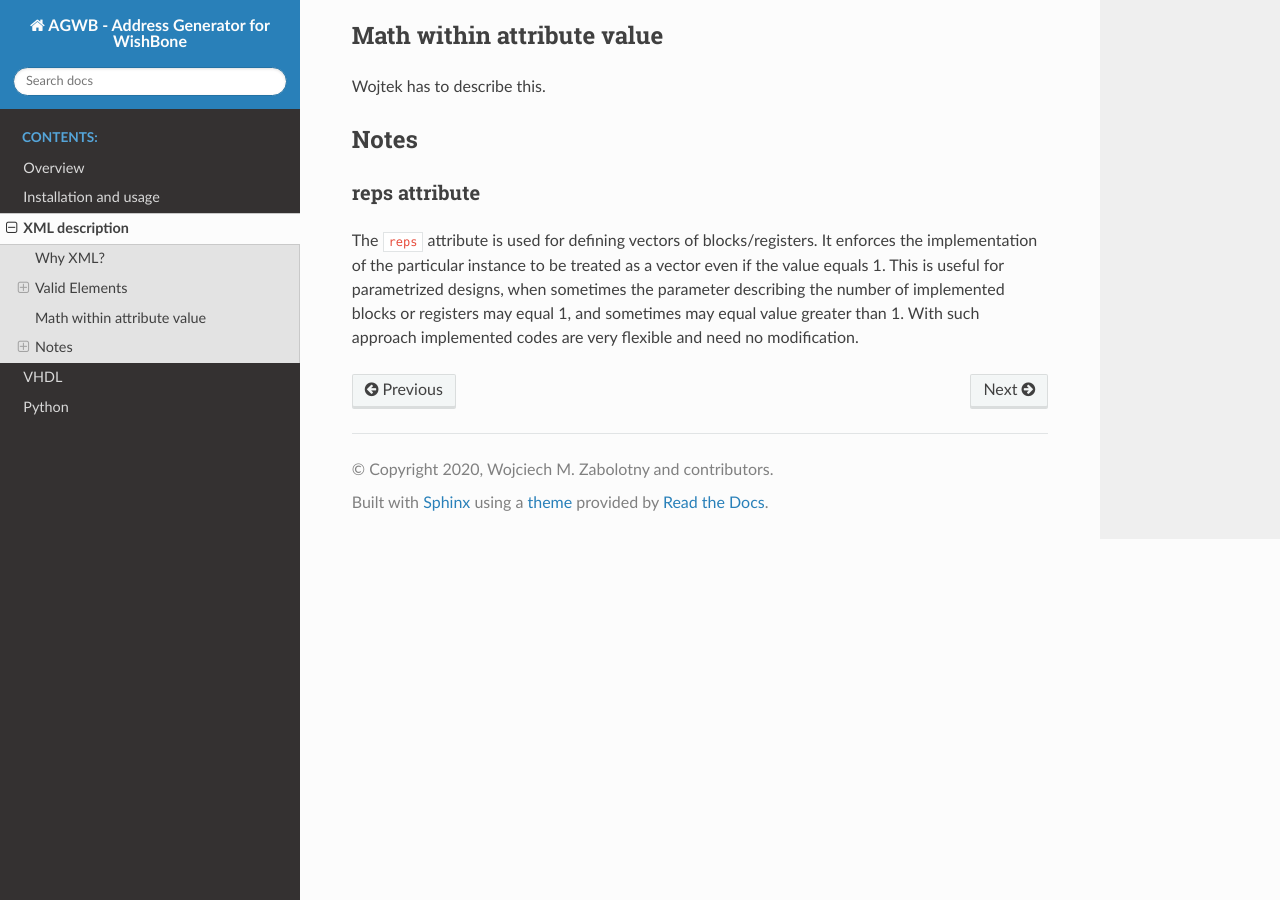
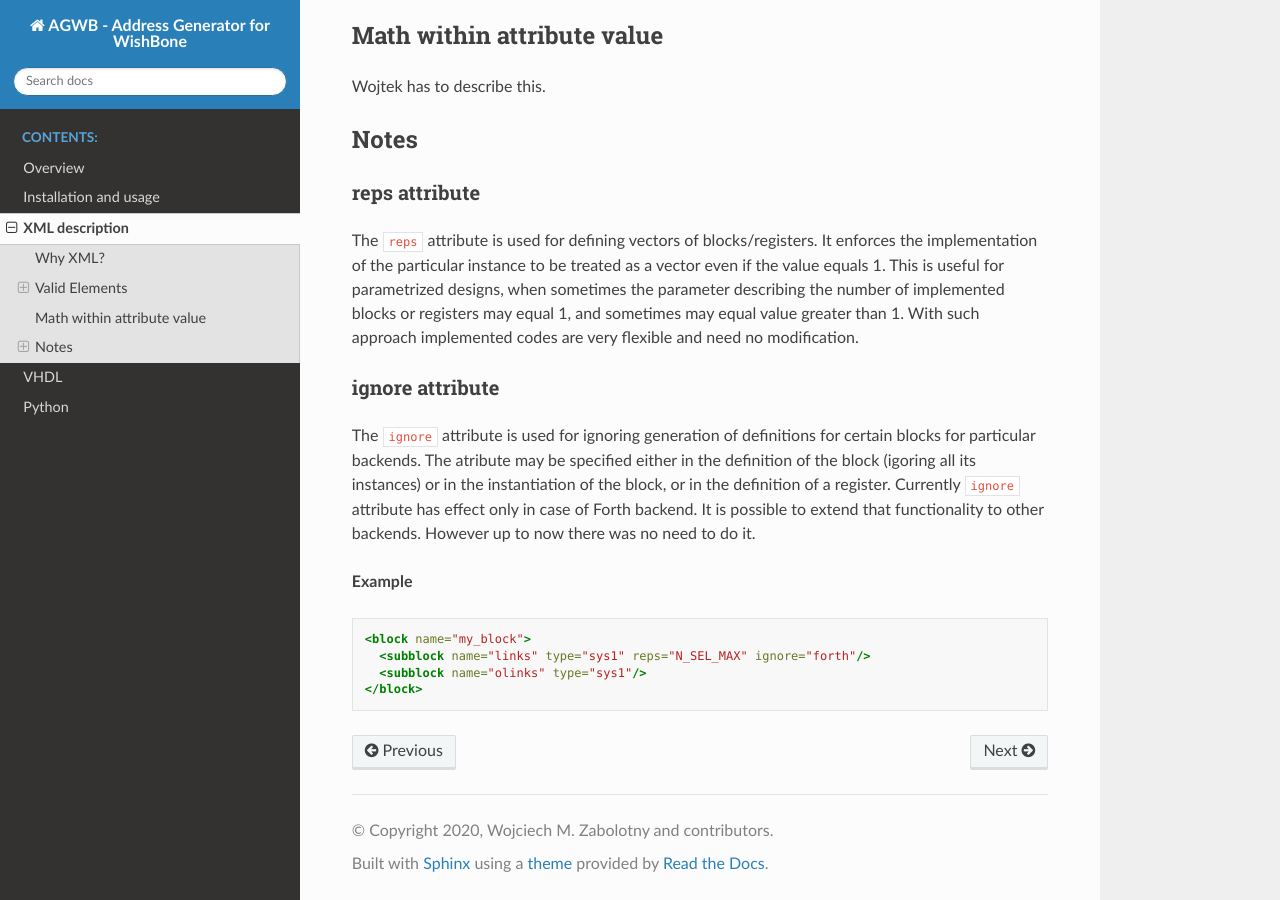
Before and after one commit to wzab/agwb, a Sphinx documentation site: the page built from doc/xml_description.rst, in a window 1280 px wide and 900 px high, scrolled down 4915 px. Built offline with Sphinx 7.4.7 and the Read the Docs theme 2.0.0, drawn with Linux system fonts in a browser that asks for light colours.

Commit message:
Add ignore attribute description.

```diff
--- a/doc/xml_description.rst
+++ b/doc/xml_description.rst
@@ -227,3 +227,20 @@ The :code:`reps` attribute is used for defining vectors of blocks/registers.
 It enforces the implementation of the particular instance to be treated as a vector even if the value equals 1.
 This is useful for parametrized designs, when sometimes the parameter describing the number of implemented blocks or registers may equal 1, and sometimes may equal value greater than 1.
 With such approach implemented codes are very flexible and need no modification.
+
+ignore attribute
+~~~~~~~~~~~~~~~~
+The :code:`ignore` attribute is used for ignoring generation of definitions for certain blocks for particular backends.
+The atribute may be specified either in the definition of the block (igoring all its instances) or in the instantiation of the block, or in the definition of a register.
+Currently :code:`ignore` attribute has effect only in case of Forth backend.
+It is possible to extend that functionality to other backends.
+However up to now there was no need to do it.
+
+**Example**
+
+.. code-block:: xml
+
+   <block name="my_block">
+     <subblock name="links" type="sys1" reps="N_SEL_MAX" ignore="forth"/>
+     <subblock name="olinks" type="sys1"/>
+   </block>
```
